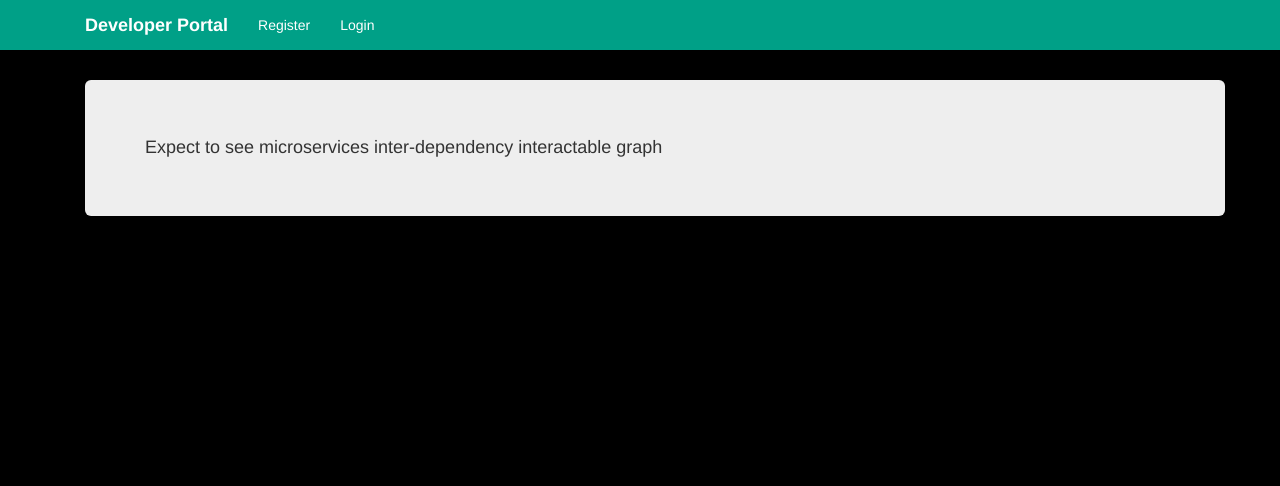
After one commit to atif-github-venture/developer_portal, a Django app: template devportal_django_ui/ui/templates/ui/dependency.html in a window 1280 px wide. The commit adds this page. Shown: the top 486 px of the page. Run offline with Django 3.2, Linux system fonts and the light colour scheme; the template is opened without the code that fills it, so the values that code supplies are empty; some libraries are stand-ins or nearby versions.

```diff
--- a/devportal_django_ui/ui/templates/ui/base.html
+++ b/devportal_django_ui/ui/templates/ui/base.html
@@ -87,6 +87,7 @@
                     </li>
                 </ul>
             </li>
+            <li><a href="{% url 'dependency' %}">Dependency</a></li>
             <li><a href="{% url 'logout' %}">Logout</a></li>
             {% else %}
             <li><a class="navbar-link" href="{% url 'register' %}">Register</a></li>
--- a/devportal_django_ui/ui/templates/ui/dashboard.html
+++ b/devportal_django_ui/ui/templates/ui/dashboard.html
@@ -2,6 +2,11 @@
 {% block body_block %}
 <div class="container">
     <div class="jumbotron">
+        <h2>Expect to various graphs such as: </h2>
+        <h3>> Users Vs projects</h3>
+        <h3>> API docs Vs projects</h3>
+        <h3>> Overall lifecycle status of API Docs</h3>
+        <h3>> Etc.</h3>
     </div>
 </div>
 {% endblock %}
--- /dev/null
+++ b/devportal_django_ui/ui/templates/ui/dependency.html
@@ -0,0 +1,8 @@
+{% extends "ui/base.html" %}
+{% block body_block %}
+<div class="container">
+    <div class="jumbotron">
+        <h4>Expect to see microservices inter-dependency interactable graph </h4>
+    </div>
+</div>
+{% endblock %}
--- a/devportal_django_ui/ui/urls.py
+++ b/devportal_django_ui/ui/urls.py
@@ -13,4 +13,5 @@ urlpatterns = [
     path('dashboard/', views.dashboard, name='dashboard'),
     path('swaggerview/', views.swaggerview, name='swaggerview'),
     path('swaggeredit/', views.swaggeredit, name='swaggeredit'),
+    path('dependency/', views.dependency, name='dependency'),
 ]
--- a/devportal_django_ui/ui/views.py
+++ b/devportal_django_ui/ui/views.py
@@ -38,6 +38,11 @@ def determine(req):
 def index(request):
     to, ad, au = determine(request)
     return render(request, 'ui/index.html', getbody(au, ad))
+
+
+def dependency(request):
+    to, ad, au = determine(request)
+    return render(request, 'ui/dependency.html', getbody(au, ad))
 
 
 def register(request):
```
